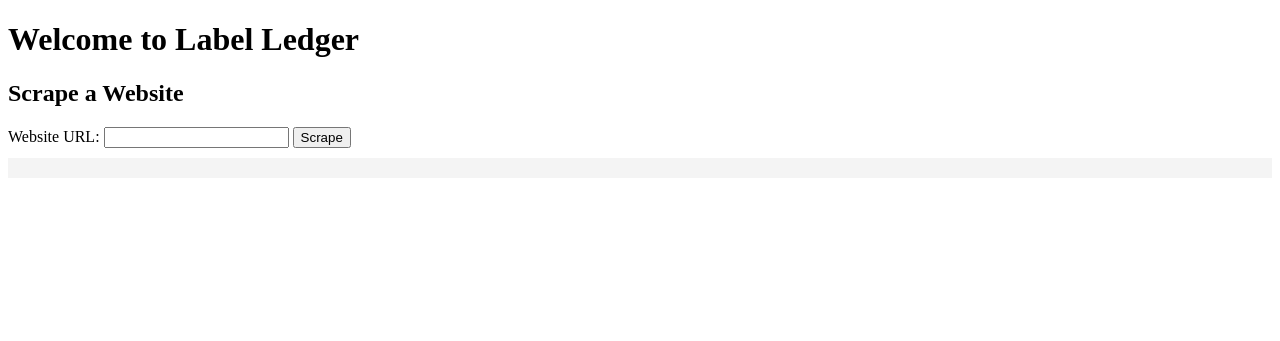
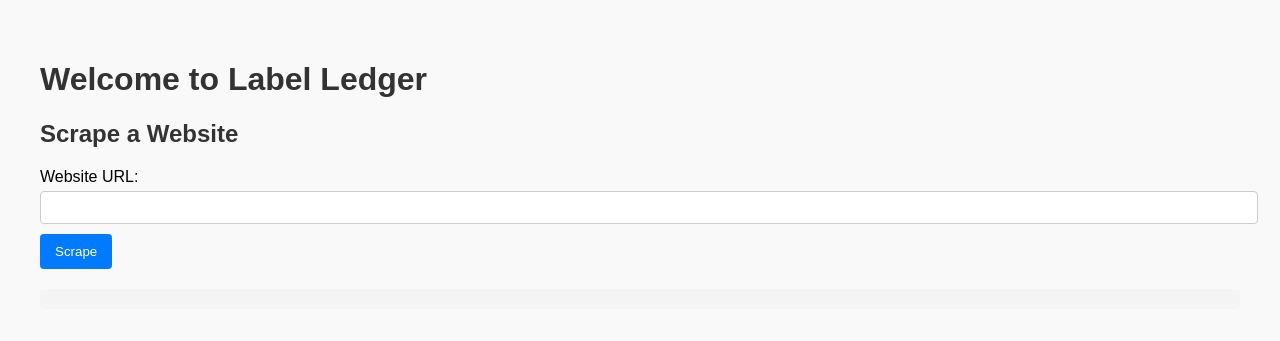
Before and after one commit to leoschonberger/Label-Ledger, a Flask app: page / in a window 1280 px wide. Shown: the top 341 px of the page. Run offline with Flask 3, Linux system fonts and the light colour scheme.

Commit message:
Updated styling on mock homepage

```diff
--- a/flask_webapp/static/home.css
+++ b/flask_webapp/static/home.css
@@ -0,0 +1,47 @@
+body {
+    font-family: Arial, sans-serif;
+    margin: 20px;
+    padding: 20px;
+    background-color: #f9f9f9;
+}
+
+h1, h2 {
+    color: #333;
+}
+
+form {
+    margin-bottom: 20px;
+}
+
+label {
+    display: block;
+    margin-bottom: 5px;
+}
+
+input[type="text"], textarea {
+    width: 100%;
+    padding: 8px;
+    margin-bottom: 10px;
+    border: 1px solid #ccc;
+    border-radius: 4px;
+}
+
+button {
+    padding: 10px 15px;
+    background-color: #007BFF;
+    color: white;
+    border: none;
+    border-radius: 4px;
+    cursor: pointer;
+}
+
+button:hover {
+    background-color: #0056b3;
+}
+
+pre {
+    background: #f4f4f4;
+    padding: 10px;
+    border-radius: 4px;
+    overflow-x: auto;
+}
--- a/flask_webapp/templates/home.html
+++ b/flask_webapp/templates/home.html
@@ -4,10 +4,15 @@
     <meta charset="UTF-8">
     <meta name="viewport" content="width=device-width, initial-scale=1.0">
     <title>Label Ledger</title>
+    <link rel="stylesheet" href="{{ url_for('static', filename='home.css') }}">
     <script>
         async function handleScrape(event) {
             event.preventDefault();
             const website = document.getElementById('website').value;
+
+            // Show a loading message
+            const scrapeResultElement = document.getElementById('scrape-result');
+            scrapeResultElement.textContent = 'Scraping in progress... Please wait.';
 
             const response = await fetch('/scrape', {
                 method: 'POST',
@@ -18,10 +23,11 @@
             const result = await response.json();
 
             if (response.ok) {
-                document.getElementById('scrape-result').textContent = JSON.stringify(result.chunks, null, 2);
+                scrapeResultElement.textContent = JSON.stringify(result.chunks, null, 2);
                 document.getElementById('chunks').value = JSON.stringify(result.chunks);
                 document.getElementById('parse-section').style.display = 'block';
             } else {
+                scrapeResultElement.textContent = '';
                 alert(`Error: ${result.error}`);
             }
         }
@@ -30,6 +36,10 @@
             event.preventDefault();
             const chunks = document.getElementById('chunks').value;
             const parseDescription = document.getElementById('parse_description').value;
+
+            // Show a loading message
+            const parseResultElement = document.getElementById('parse-result');
+            parseResultElement.textContent = 'Parsing in progress... Please wait.';
 
             const response = await fetch('/parse', {
                 method: 'POST',
@@ -40,13 +50,15 @@
             const result = await response.json();
 
             if (response.ok) {
-                document.getElementById('parse-result').textContent = JSON.stringify(result.parsed_content, null, 2);
+                parseResultElement.textContent = result.parsed_content;
             } else {
+                parseResultElement.textContent = '';
                 alert(`Error: ${result.error}`);
             }
         }
     </script>
 </head>
+
 <body>
     <h1>Welcome to Label Ledger</h1>
 
```
Also changed, not shown: flask_webapp/parse.py (line endings or trailing spaces).
